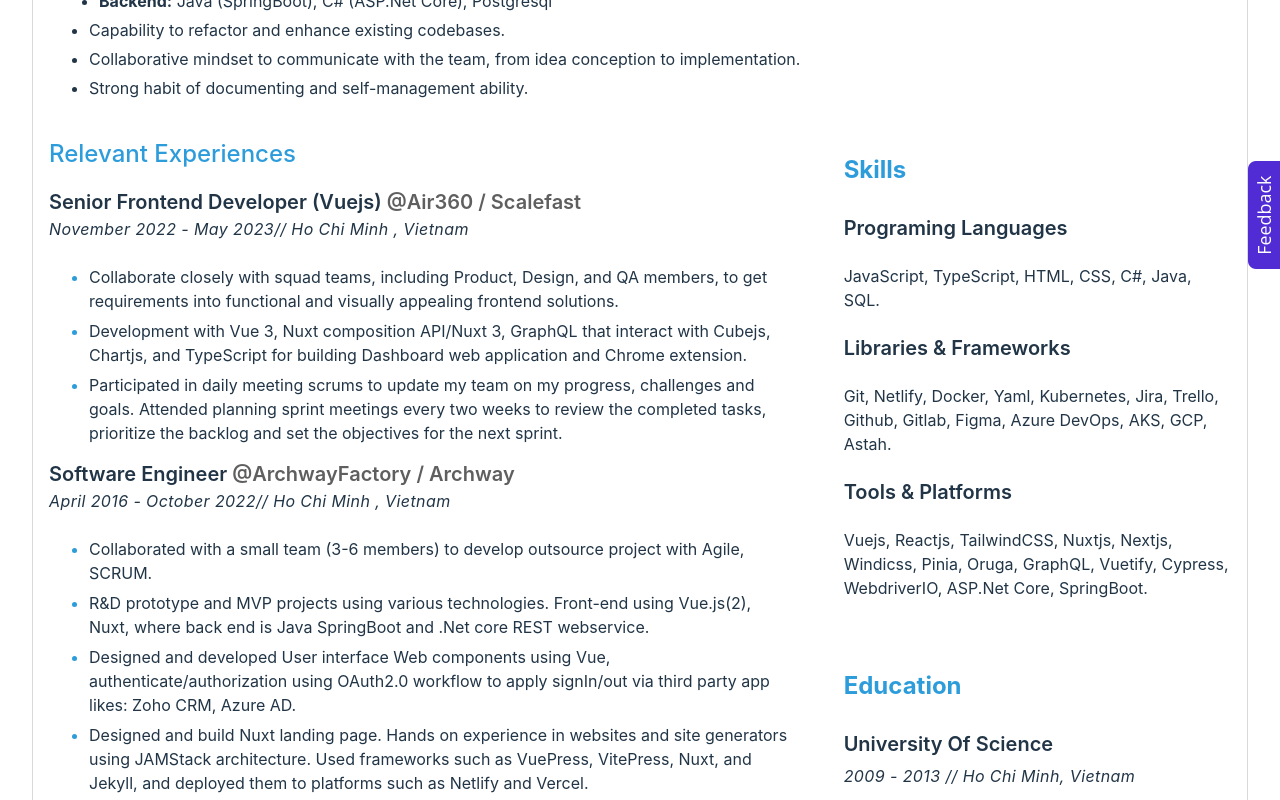
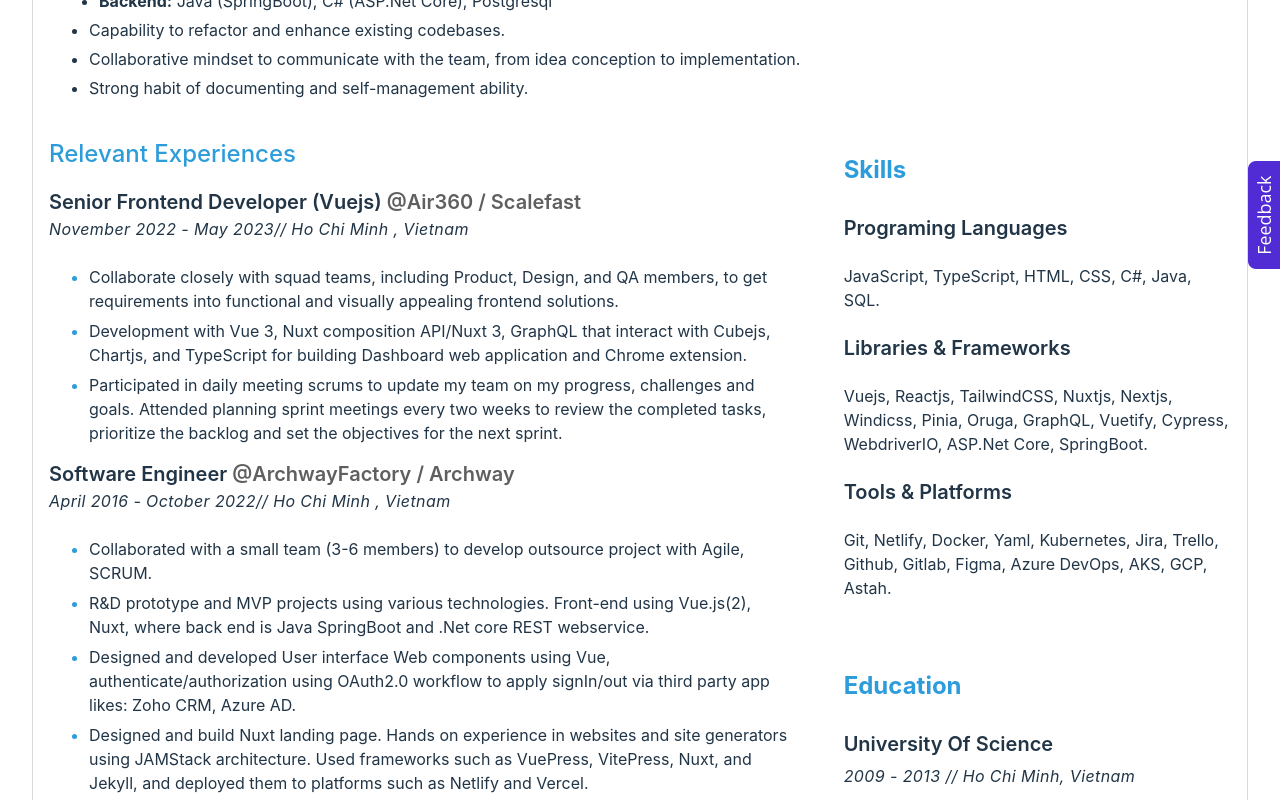
Before and after one commit to vienpt/vienpham-cv, a React (Vite) app: page / in a window 1280 px wide. Shown: the part 425-1225 px from the top of the page. Built offline with nearby package versions, Linux system fonts and the light colour scheme.

Commit message:
fix: update info

```diff
--- a/components/SkillSection.tsx
+++ b/components/SkillSection.tsx
@@ -11,11 +11,11 @@
       ></SkillSectionItem>
       <SkillSectionItem
         title="libraries & frameworks"
-        content={toolPlatforms}
+        content={libFrameworks}
       ></SkillSectionItem>
       <SkillSectionItem
         title="tools & platforms"
-        content={libFrameworks}
+        content={toolPlatforms}
       ></SkillSectionItem>
     </div>
   )
```
